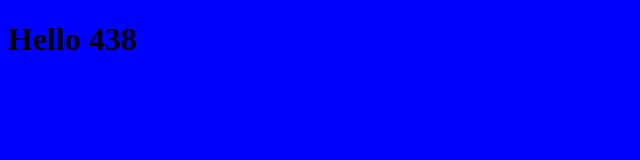
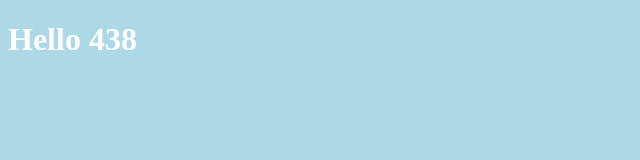
Before and after one commit to viei0628/git-101-438, a plain HTML site: page index.html in a window 1280 px wide. Shown: the whole page, without its empty margins (0-640 px from the left). Drawn offline with Linux system fonts and the light colour scheme.

Commit message:
Added color to H1

```diff
--- a/style.css
+++ b/style.css
@@ -1,3 +1,7 @@
 body{
-  background-color: blue;
+  background-color: lightblue;
 }
+
+h1 {
+  color: white;
+}
```
Also changed, not shown: recap.txt (added).
